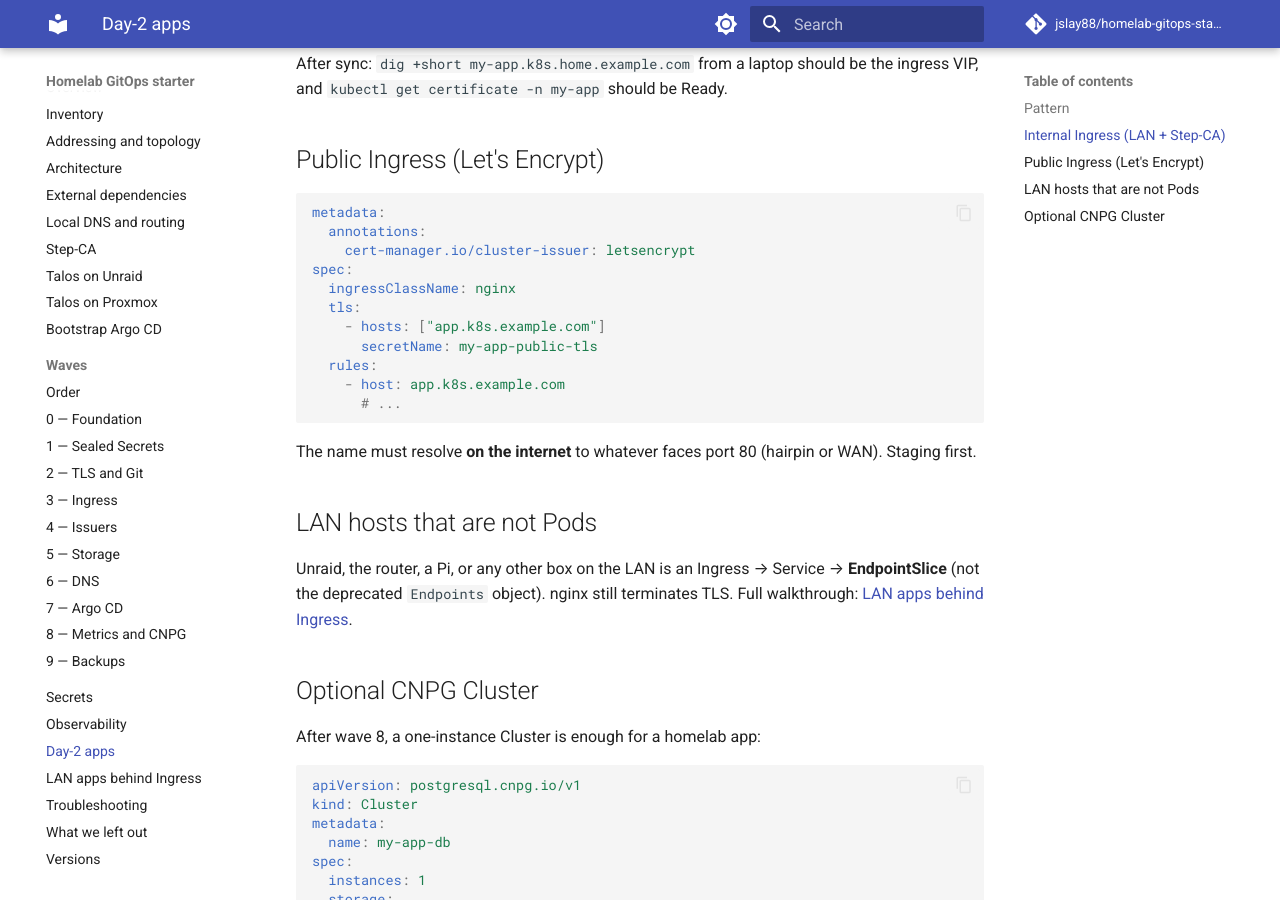
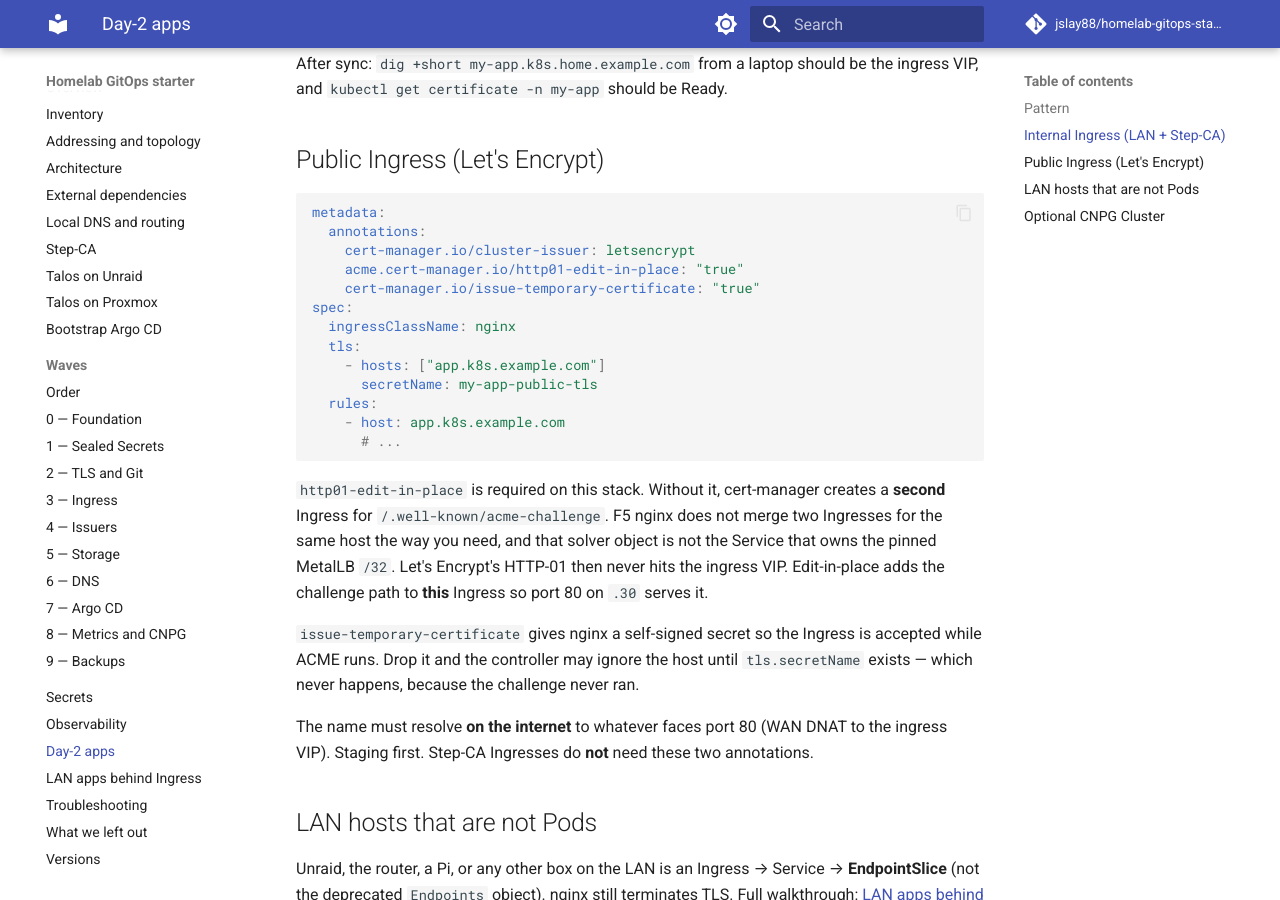
Before and after one commit to jslay88/homelab-gitops-starter, an MkDocs documentation site: the page built from docs/day-2.md, in a window 1280 px wide and 900 px high, scrolled down 1688 px. Built offline with MkDocs 1.6.1 and Material for MkDocs 9.7.7, drawn with Linux system fonts in a browser that asks for light colours; comment, search, counter and statistics services are not loaded.

Commit message:
Require cert-manager HTTP-01 edit-in-place on public Ingresses so LE challenges hit the pinned L2 VIP.

````diff
--- a/docs/day-2.md
+++ b/docs/day-2.md
@@ -83,6 +83,8 @@ After sync: `dig +short my-app.k8s.home.example.com` from a laptop should be the
 metadata:
   annotations:
     cert-manager.io/cluster-issuer: letsencrypt
+    acme.cert-manager.io/http01-edit-in-place: "true"
+    cert-manager.io/issue-temporary-certificate: "true"
 spec:
   ingressClassName: nginx
   tls:
@@ -93,7 +95,11 @@ spec:
       # ...
 ```
 
-The name must resolve **on the internet** to whatever faces port 80 (hairpin or WAN). Staging first.
+`http01-edit-in-place` is required on this stack. Without it, cert-manager creates a **second** Ingress for `/.well-known/acme-challenge`. F5 nginx does not merge two Ingresses for the same host the way you need, and that solver object is not the Service that owns the pinned MetalLB `/32`. Let's Encrypt's HTTP-01 then never hits the ingress VIP. Edit-in-place adds the challenge path to **this** Ingress so port 80 on `.30` serves it.
+
+`issue-temporary-certificate` gives nginx a self-signed secret so the Ingress is accepted while ACME runs. Drop it and the controller may ignore the host until `tls.secretName` exists — which never happens, because the challenge never ran.
+
+The name must resolve **on the internet** to whatever faces port 80 (WAN DNAT to the ingress VIP). Staging first. Step-CA Ingresses do **not** need these two annotations.
 
 ## LAN hosts that are not Pods
 
````
Also changed, not shown: docs/lan-backends.md (+4 -0 lines), docs/step-ca.md (+1 -1 lines), docs/troubleshooting.md (+1 -0 lines), docs/waves/4-issuers.md (+9 -0 lines).
